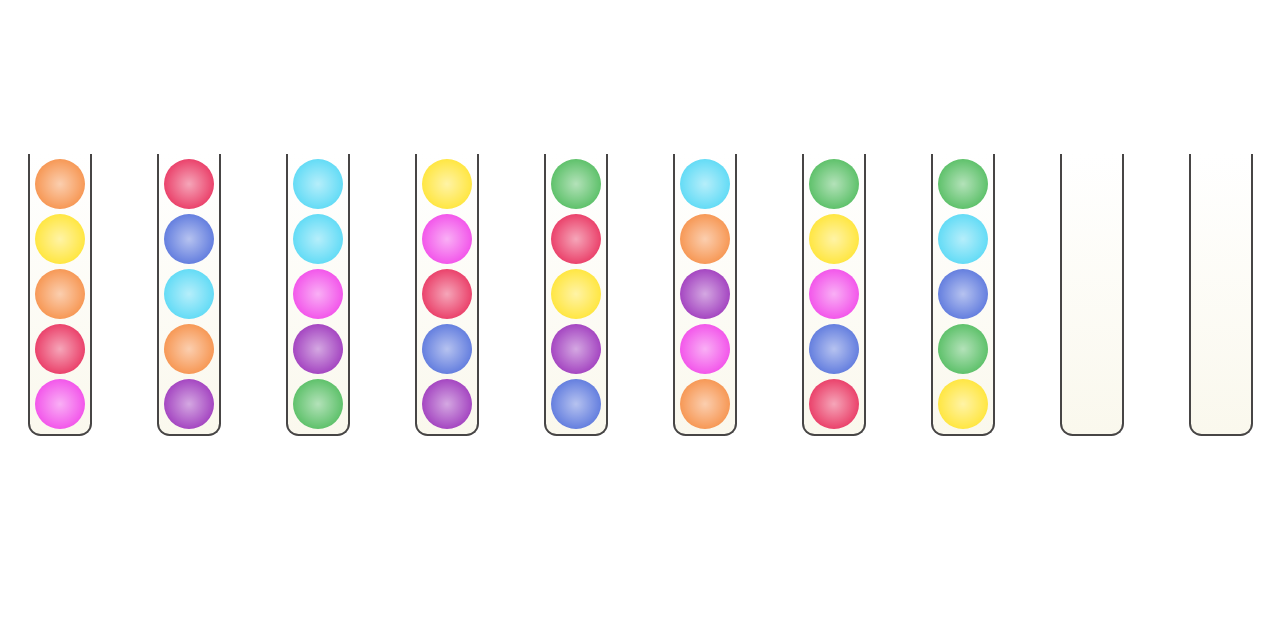
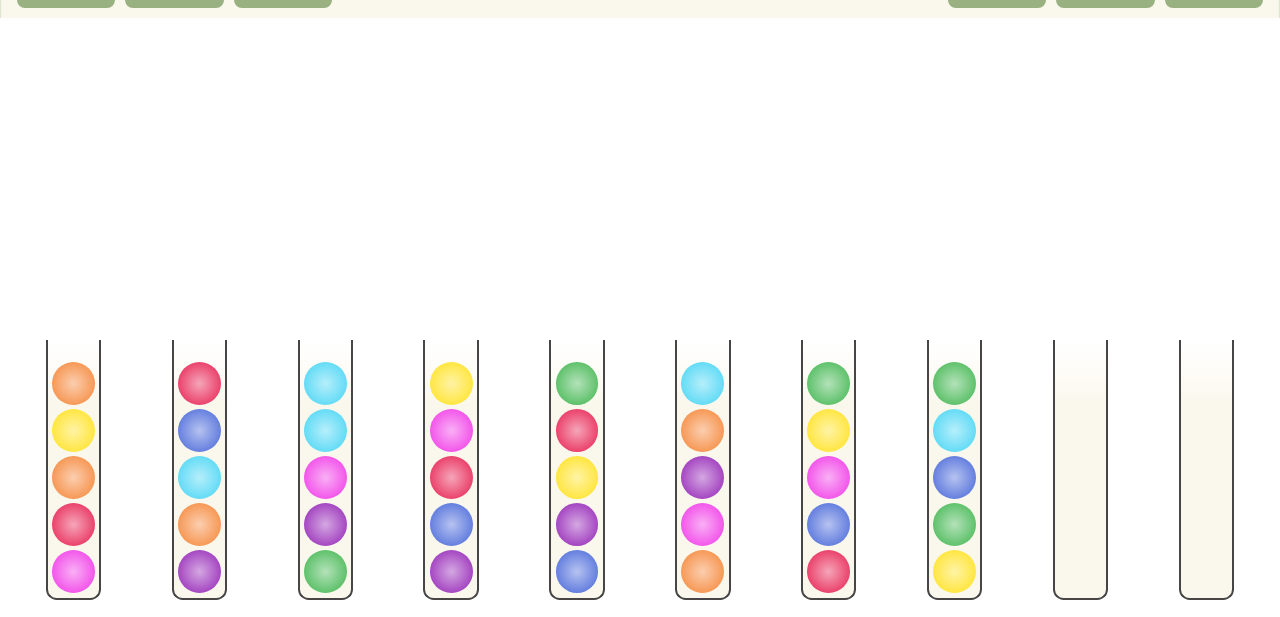
Before and after one commit to agent-seed/ball-sort-game, a plain HTML site: page index.html in a window 1280 px wide. Shown: the part 156-773 px from the top of the page. Drawn offline with Linux system fonts and the light colour scheme.

Commit message:
Add the computation of the items (balls) size to fit the space
The size of the items (--item-len) was fixed. Now it is computed
via CSS so that the table of the game fit the whole page.

It is assumed that containers are organized in --nrows rows and
--ncols = ceil(--C/--nrows) columns, where --C is the number of
containers.

Also, most of the properties of the containers/items are defined
as a fraction of the items length (--item-len), also to simplify
the following computations. These are defined by the variable
names ending with ...-frac.

First, the size that the items should have to fill the available
horizontal space is computed (--item-len-horfill). The available
horizontal space is equal to the --max-width of the page content
minus the table left/right padding and the sum of the border of
the containers in a row (in general, the fixed width dimensions
are to be subtracted here). This available space is divided by
the total occupied space of the remaining items, normalized by
--item-len (ie, considering the ...-frac variables). This way
we find --item-len-horfill.

Second, the size that the items should have to fill the available
vertical space is computed (--item-len-verfill). This is done
similarly to the previous case. However, the available space is
the total viewport height, minus the header, nav and footer height,
as well as the table padding.

The minimum of the two (--item-len-horfill, --item-len-verfill)
is used as --item-len, in order  to fit in both the horizontal and
vertical available space.

NOTE: the following details are to be implemented next:

1) impose the maximum number of columns per row. Right now, the
items are added in the first row as long as there is space, and
might exceed --ncols (ie, because the smaller --item-len-verfill
is used as --item-len instead of --item-len-horfill). This might
result in a non-equal distribution of the items among the rows.

2) (possibly) Set --nrows equal to 1 or 2 depending on the aspect
ratio. Currently this is hardcoded to 2 on css. However, this
might result in a waste of space in ultra-wide aspect ratios.

3) set the values of --C and --ncols via JS (they are currently
hardcoded on the css file). --C should be set when starting a new
game. --nrows should be the rounded up value of --C/--nrows.
Despite the round() function exist in css, it is not widely
supported yet.

```diff
--- a/css/style.css
+++ b/css/style.css
@@ -2,9 +2,9 @@
 
 :root {
     /* Colors (palette)*/
-    --col-purewhite:     white;
-    --col-white:         #FAF8ED;
-    --col-black:         #474545;
+    --col-purewhite:    white;
+    --col-white:        #FAF8ED;
+    --col-black:        #474545;
     --col-accent-dark:  #748E63;
     --col-accent-light: #99B080;
 
@@ -12,78 +12,86 @@
     /* Colors (background)*/
     --bg-col:                   var(--col-purewhite);
 
+    --hdr-bg-col:               var(--col-purewhite);
+    --nav-bg-col:               var(--col-white);
+    --btn-bg-col:               var(--col-accent-light);
+
     /* Colors (text/icons)*/
     --col-txt:                  var(--col-black);
-    --col-txt-alt:              var(--col-white);
+    --col-txt-alt:              var(--col-purewhite);
     --col-highlight:            var(--col-accent-dark);
 
-    --hdr-bg-col: var(--col-purewhite);
-    --nav-bg-col: var(--col-white);
-    --btn-bg-col: var(--col-accent-light);
-    --btn-hover-bg-col: var(--col-accent-light);
-
-    --hdr-col:          var(--col-accent-dark);
-    --btn-col:          var(--col-white);
-    --btn-focus-col:    var(--col-white);
-
+    --hdr-col:                  var(--col-accent-dark);
+    --btn-col:                  var(--col-txt-alt);
+    --btn-focus-col:            var(--col-white);
 
     /* Font family */
-    --main-font: 'Montserrat', sans-serif;
+    --main-font:        'Montserrat', sans-serif;
 
     /* Font sizes */
-    --txt-fontsize:     14px;
+    --txt-fontsize:     2vmax;
     --txt-lineheight:   1.2;
-    --hdr-fontsize:     1.4rem;
+    --hdr-fontsize:     2rem;
     --nav-btn-fontsize: 0.8rem;
 
+    /* Maximum width (including dashboard margin) */
+    --max-width:        min(1440px, 100vw);
+    --hor-padding:      15px;
+
     /* Header, Nav */
-    --hdr-padding:          10px 5px;
-    --nav-padding:          8px 5px;
+    --hdr-ver-padding:      10px;
+    --nav-ver-padding:      8px;
 
-    --nav-btn-height:       4em;
-    --nav-btn-width:        5em;
+    --nav-btn-height:       3rem;
+    --nav-btn-width:        4rem;
     --nav-btn-gap:          6px;
     --nav-btn-icon-len:     1.8rem;
     --nav-btn-border-width: 2px;
 
-    --radius:  10px;
+    --hdr-height:  calc(2 * var(--hdr-ver-padding) + var(--hdr-fontsize)*var(--txt-lineheight));
+    --nav-height:  calc(2 * var(--nav-ver-padding) + var(--nav-btn-height));
+
+    --radius:               10px;
     --btn-focus-offset:     1px;
     --btn-focus-width:      2px;
+    --btn-lineheight:       1;
 
     /* Table, Containers and Items */
-    --H: 4;
-    --item-len: 50px;
+    --H: 1; /* this is set in js*/
+    --C: 10; /* todo: set in js*/
+    --nrows: 2; /* todo: set in js*/
+    --ncols: calc((var(--C)) / var(--nrows)); /* todo: ceiling in js*/
+
+    --table-ver-padding: 20px;
+    --table-gap-frac:    0.2; /*fraction, wrt --item-len*/
 
     --container-padding-frac: 0.1; /*fraction, wrt --item-len*/
-    --container-gap-frac: 0.1; /*fraction, wrt --item-len*/
-    --table-gap-frac: 0.2; /*fraction, wrt --item-len*/
+    --container-gap-frac:     0.1; /*fraction, wrt --item-len*/
+    --container-extra-padding-top-frac: 0.4; /*fraction, wrt --item-len*/
+    --container-extra-margin-top-frac: 0.4; /*fraction, wrt --item-len*/
 
     --container-border: 2px;
-    --container-color: var(--col-black);
+
+    /* Compute the items (balls) sizes to use in order to fill the horizontal or the vertical available space: then, use the minimum*/
+    --item-len-horfill: calc( (var(--max-width)  - var(--ncols) * 2 * var(--container-border) - 2*var(--hor-padding))
+          / (var(--ncols) * (1 + 2 * var(--container-padding-frac) + var(--table-gap-frac) )));
+
+    --item-len-verfill: calc( (100lvh - var(--nrows) * var(--container-border) - var(--hdr-height) - var(--nav-height) - var(--ftr-height) - 2 * var(--table-ver-padding))
+          / (var(--nrows) * (var(--H) + 2 * var(--container-padding-frac) + var(--container-extra-padding-top-frac) + ( var(--H) - 1 ) * var(--container-gap-frac) + var(--container-extra-margin-top-frac)) + ( var(--nrows) - 1) * var(--table-gap-frac) ) );
+
+    --item-len: min(var(--item-len-horfill), var(--item-len-verfill));
+
+    --container-padding: max(1px, calc(var(--item-len) * var(--container-padding-frac)));
+    --container-extra-padding-top: calc(var(--item-len) * var(--container-extra-padding-top-frac));
+    --container-gap: max(1px, calc(var(--item-len) * var(--container-gap-frac)));
+    --container-extra-margin-top: max(1px, calc(var(--item-len) * var(--container-extra-margin-top-frac)));
+    --table-gap: max(1px, calc(var(--item-len) * var(--table-gap-frac)));
+
+    --container-height: calc(var(--item-len) * var(--H) + 2 * var(--container-padding) +  var(--container-gap) * (var(--H) - 1) + var(--container-border) + var(--container-extra-padding-top));
+    --container-width: calc(var(--item-len) +  2 * (var(--container-padding) + var(--container-border)));
 
     --item-radius: calc(var(--item-len)/2);
     --container-radius: calc(var(--item-radius)/2);
-
-    --container-padding: max(1px, calc(var(--item-len) * var(--container-padding-frac)));
-    --container-gap: max(1px, calc(var(--item-len) * var(--container-gap-frac)));
-    --table-gap: max(1px, calc(var(--item-len) * var(--table-gap-frac)));
-
-    --container-border-x2: calc(var(--container-border) * 2);
-    --container-padding-x2: calc(var(--container-padding) * 2);
-    --item-len-xH: calc(var(--item-len) * var(--H));
-    --container-gap-xH-1: calc(var(--container-gap) * (var(--H) - 1));
-
-    --container-height: calc(var(--container-padding-x2) + var(--item-len-xH) + var(--container-gap-xH-1) + var(--container-border));
-    --container-width: calc(var(--container-padding-x2) + var(--item-len) + var(--container-border-x2));
-
-    --scale-factor: calc(1 + min(var(--container-padding-frac) , var(--container-gap-frac)));
-    --offset-selected: calc(-1 * var(--item-len) / 8);
-    --offset-move: calc(-1 * var(--item-len) * 1 + var(--offset-selected));
-
-
-    /* Maximum width (including dashboard margin) */
-    --max-width: min(1440px, 100%);
-
 
     /* Shadows */
     /* --outset-shadow: 2px 2px 8px var(--col-accent-medium);
@@ -92,7 +100,10 @@
     --inset-shadow: 0px 2px 2px var(--col-accent-light) inset;
 
     /* Animations on hover / active / ...*/
-    --transition-time: 0.3s;
+    --item-transition-time: 0.3s;
+    --item-scale-factor: calc(1 + min(var(--container-padding-frac) , var(--container-gap-frac)));
+    --item-offset-selected: calc(-1 * var(--item-len) / 8);
+    --item-offset-move: calc(-1 * var(--item-len) * 1 + var(--item-offset-selected));
 
 }
 
@@ -117,16 +128,10 @@ html {
 
 body {
     margin: 0 auto;
-    height: 100vh;
-    /*it is assumed the same for <html>*/
-    width: 100%;
-    /* or max-width -- this avoids horizontal scroll bars */
-}
+    height: 100vh;  /*it is assumed the same for <html>*/
+    height: 100dvh; /* if supported */
 
-@supports(height: 100dvh){
-    body {
-        height: 100dvh;
-    }
+    width: 100%;    /* or max-width -- this avoids horizontal scroll bars */
 }
 
 /*****************************************************/
@@ -160,7 +165,11 @@ header{
 .header-container{
     max-width: var(--max-width);
     margin: 0 auto;
-    padding: var(--hdr-padding);
+    padding: var(--hdr-ver-padding) var(--hor-padding);
+    font-size: var(--hdr-fontsize);
+}
+
+.header-container h1{
     font-size: var(--hdr-fontsize);
 }
 
@@ -168,6 +177,7 @@ header{
 nav{
     background-color: var(--nav-bg-col);
     box-shadow: var(--inset-shadow);
+    padding: var(--nav-ver-padding) var(--hor-padding);
 }
 
 .nav-btns {
@@ -184,7 +194,6 @@ nav{
     gap: var(--btn-gap);
     max-width: var(--max-width);
     margin: 0 auto;
-    padding: var(--nav-padding);
 }
 
 .flex-separator{
@@ -197,6 +206,7 @@ button{
     height: var(--btn-height);
     width: var(--btn-width);
     font-size: var(--btn-fontsize);
+    line-height: var(--btn-lineheight);
     border-radius: var(--radius);
     vertical-align: center;
     display:inline-flex;
@@ -256,16 +266,19 @@ button .icon::before{
 
     display: flex;
     flex-direction: row;
-    align-items: center;
+    align-items: flex-end;
     justify-content: space-around;
+    align-content: space-between;
     gap: var(--table-gap);
     flex-wrap: wrap;
     align-content: stretch;
+
+    padding: var(--table-ver-padding) var(--hor-padding);
 }
 
 .container{
     /* background-color: var(--col-white); */
-    background-image: linear-gradient(0deg,var(--col-white),var(--col-purewhite));
+    background-image: linear-gradient(0deg,var(--col-white) 75%,var(--col-purewhite) 100%);
 
     display: flex;
     flex-direction: column-reverse;
@@ -276,9 +289,10 @@ button .icon::before{
     width: var(--container-width);
     height: var(--container-height);
     padding: var(--container-padding);
+    margin-top: var(--container-extra-margin-top);
 
-    border: var(--container-border) solid var(--container-color);
-    border-top-width: 0;
+    border: var(--container-border) solid var(--col-black);
+    border-top-width: 0px;
     border-radius: 0 0 var(--container-radius) var(--container-radius);
 }
 
@@ -291,7 +305,7 @@ button .icon::before{
     width: var(--item-len);
     border-radius: var(--item-radius);
     background-image: radial-gradient(circle at center, rgb(255,255,255,60%) 2%, rgb(255,255,255,0%) 100%);
-    transition: transform var(--transition-time), opacity var(--transition-time), scale var(--transition-time);
+    transition: transform var(--item-transition-time), opacity var(--item-transition-time), scale var(--item-transition-time);
     user-select: none;
 }
 
@@ -299,20 +313,20 @@ button .icon::before{
 /* Hover / active / other status behaviour*/
 @media not all and (hover: none){
     .container:hover .item:last-child{
-        transform: scale(var(--scale-factor));
+        transform: scale(var(--item-scale-factor));
         z-index: 2;
     }
 }
 
 /* .container:active .item:last-child, */
 .container.selected .item:last-child{
-    transform: scale(var(--scale-factor))  translateY(var(--offset-selected));
+    transform: scale(var(--item-scale-factor))  translateY(var(--item-offset-selected));
     z-index: 2;
 }
 
 
 .container .item.move:last-child{
-    transform: scale(var(--scale-factor))  translateY(var(--offset-move));
+    transform: scale(var(--item-scale-factor))  translateY(var(--item-offset-move));
     opacity: 0;
     z-index: 2;
 }
@@ -350,12 +364,18 @@ button.settings .icon::before{
 
 
 /* || Footer */
+:root{
+    --ftr-padding: 5px;
+    --ftr-lineheight: 1.2;
+    --ftr-fontsize: 12px;
+    --ftr-height:  calc(2 * var(--ftr-padding) + var(--ftr-fontsize) * var(--ftr-lineheight));
+}
+
 footer {
     --light-grey: rgb(210, 210, 210);
     --black: rgb(0, 0, 0);
-    --ftr-fontsize: 12px;
     --ftr-font: 'Montserrat';
-    --ftr-padding: 5px;
+
     width: 100%;
     display: flex;
     flex-direction: column;
@@ -367,10 +387,10 @@ footer {
     font-family: var(--ftr-font), sans-serif;
     font-size: var(--ftr-fontsize);
     font-weight: 400;
-    line-height: 1.2;
+    line-height: var(--ftr-lineheight);
     padding: var(--ftr-padding);
 }
 
 footer i {
-    font-size: 1.3em;
+    /* font-size: 1.3em; */
 }
```
